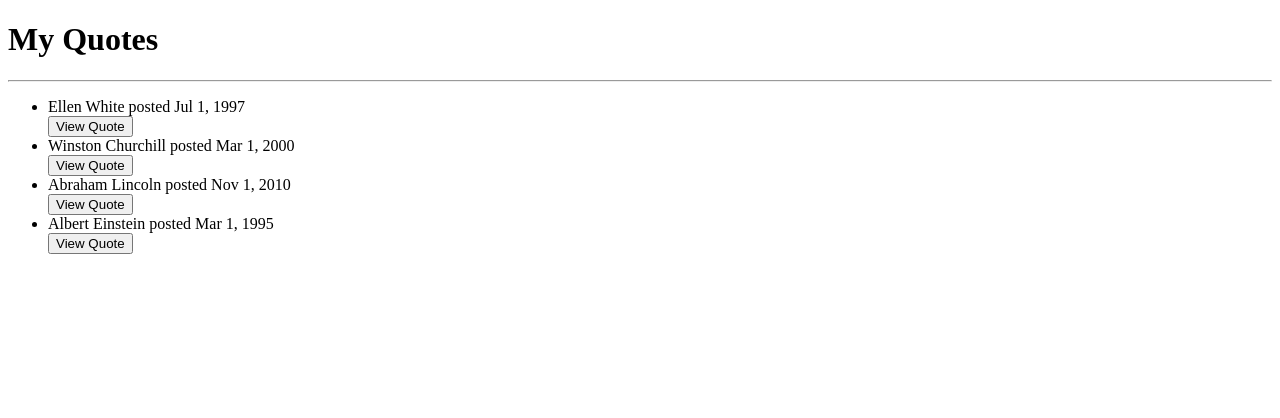
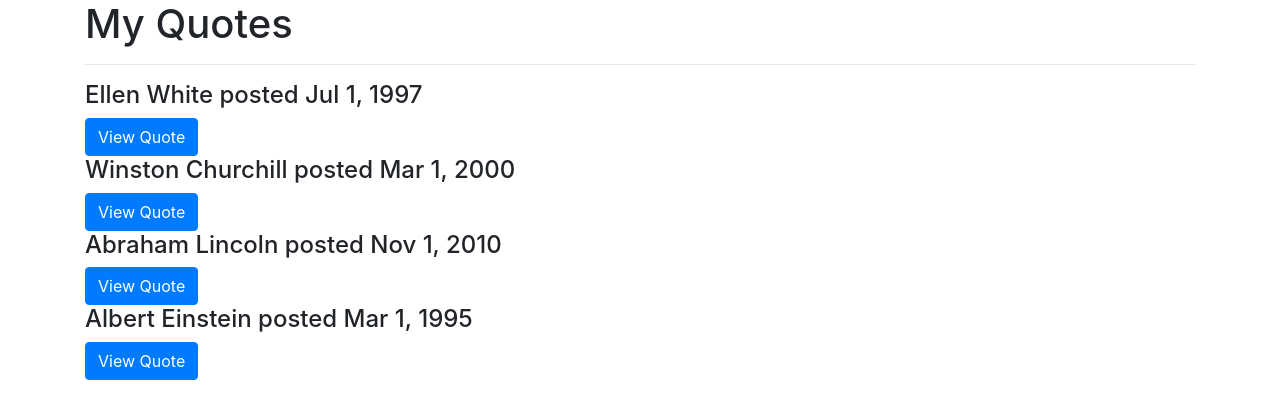
Before and after one commit to NicolletteOchola/QuotesIP5, an Angular app: page / in a window 1280 px wide. Shown: the top 418 px of the page. Built offline with nearby package versions, Linux system fonts and the light colour scheme.

Commit message:
Created the existing quotes.

```diff
--- a/package.json
+++ b/package.json
@@ -19,6 +19,7 @@
     "@angular/platform-browser": "~8.2.14",
     "@angular/platform-browser-dynamic": "~8.2.14",
     "@angular/router": "~8.2.14",
+    "bootstrap": "^4.4.1",
     "rxjs": "~6.4.0",
     "tslib": "^1.10.0",
     "zone.js": "~0.9.1"
--- a/src/app/quotes-detail/quotes-detail.component.html
+++ b/src/app/quotes-detail/quotes-detail.component.html
@@ -1,4 +1,4 @@
 <p>
   {{ quotes.description}}
 </p>
-<button (click)= 'quotesDelete(true)'>Delete Quote</button>
+<button (click)= 'quotesDelete(true)' class="btn btn-outline-danger">Delete Quote</button>
--- a/src/app/quotes/quotes.component.html
+++ b/src/app/quotes/quotes.component.html
@@ -1,9 +1,19 @@
-<h1>My Quotes</h1>
-<hr>
-<ul>
-  <div *ngFor='let quotes of quotes;let i = index'>
-    <li>{{quotes.name}} posted {{ quotes.completeDate|date }}</li>
-    <button (click)='toggleDetails(i)'>View Quote</button>
-    <app-quotes-detail *ngIf='quotes.showDescription' [quotes]='quotes' (isComplete) = 'deleteQuotes ($event, i)'></app-quotes-detail>
+<div class="container">
+  <h1>My Quotes</h1>
+  <hr>
+
+  <div class="row">
+    <div class="col-md-6">
+      <div *ngFor='let quotes of quotes;let i = index'>
+        <div>
+          <h4 id={{i}} appStrikethrough>{{quotes.name}} posted {{quotes.completeDate|date}}</h4>
+          <button (click)='toggleDetails(i)' class="btn btn-primary">View Quote</button>
+        </div>
+
+        <div *ngIf='quotes.showDescription'>
+          <app-quotes-detail  [quotes]='quotes' (isComplete) = 'deleteQuotes($event,i)'></app-quotes-detail>
+        </div>
+      </div>
+    </div>
   </div>
-</ul>
+</div>
--- a/src/styles.css
+++ b/src/styles.css
@@ -1 +1 @@
-/* You can add global styles to this file, and also import other style files */
+@import "~bootstrap/dist/css/bootstrap.css";
```
Also changed, not shown: 1 other file (tests, documents, lock files or other folders).
